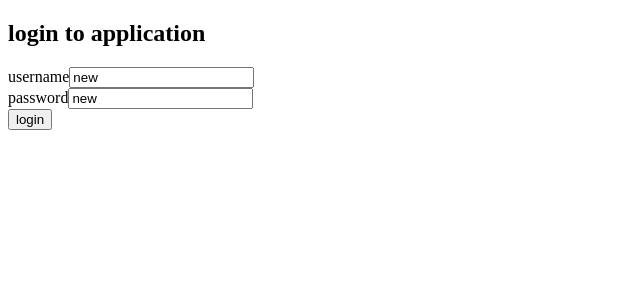
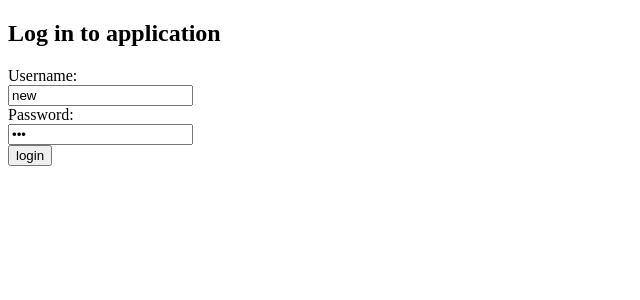
Before and after one commit to larstila/Part7, a React (Create React App) app in the folder bloglist-extension/bloglist-extension-frontend/: page / in a window 1280 px wide. Both pictures are taken after a click on the button "logout". Shown: the top 300 px of the page, without its empty margins (0-640 px from the left). Built offline with nearby package versions, Linux system fonts and the light colour scheme; no server answers.

Commit message:
Added LoginPage and Login components

```diff
--- a/bloglist-extension/bloglist-extension-frontend/src/App.js
+++ b/bloglist-extension/bloglist-extension-frontend/src/App.js
@@ -2,68 +2,27 @@ import React, { useState, useEffect } from 'react'
 import BlogList from './components/BlogList'
 import Notification from './components/Notification'
 import { useSelector, useDispatch } from 'react-redux'
+
 import { setNotification } from './reducers/notificationReducer'
 import {getUser, login, logout} from './reducers/userReducer'
+import LoginPage from './components/LoginPage'
 
 const App = () => {
-
-  const [username, setUsername] = useState('new')
-  const [password, setPassword] = useState('new')
-
   const dispatch = useDispatch()
-
   useEffect(() => {
     dispatch(getUser)
   }, [dispatch])
 
   const user = useSelector(state => state.user)
 
-  const handleLogin = async (event) => {
-    event.preventDefault()
-    try {
-      dispatch(login(username, password))
-      setUsername('')
-      setPassword('')
-      dispatch(setNotification(`${user.name} welcome back!`, 'success', 5))
-
-    } catch(exception) {
-     dispatch(setNotification('wrong username/password', 'error', 5))
-    }
-  }
-
 
   const handleLogout = () => {
-
     dispatch(logout())
   }
 
   if ( !user ) {
     return (
-      <div>
-        <h2>login to application</h2>
-
-        <Notification />
-
-        <form onSubmit={handleLogin}>
-          <div>
-            username
-            <input
-              id='username'
-              value={username}
-              onChange={({ target }) => setUsername(target.value)}
-            />
-          </div>
-          <div>
-            password
-            <input
-              id='password'
-              value={password}
-              onChange={({ target }) => setPassword(target.value)}
-            />
-          </div>
-          <button id='login'>login</button>
-        </form>
-      </div>
+        <LoginPage />
     )
   }
 
--- a/bloglist-extension/bloglist-extension-frontend/src/components/Login.js
+++ b/bloglist-extension/bloglist-extension-frontend/src/components/Login.js
@@ -1,59 +1,34 @@
 import React, { useState } from 'react'
+import { useSelector, useDispatch } from 'react-redux'
 import './components.css'
-import loginService from '../services/login'
-import blogService from '../services/blogs'
 import PropTypes from 'prop-types'
+import {getUser, login, logout} from './../reducers/userReducer'
+import { setNotification } from './../reducers/notificationReducer'
 
-const Login = ({ setUser,  notification }) => {
-  const [username, setUsername] = useState('')
-  const [password, setPassword] = useState('')
 
+const Login = ( ) => {
+  const [username, setUsername] = useState('new')
+  const [password, setPassword] = useState('new')
+  const dispatch = useDispatch()
+  const user = useSelector(state => state.user)
 
   const handleLogin = async (event) => {
     event.preventDefault()
     try {
-      const user = await loginService.login({ username, password })
-      blogService.setToken(user.token)
-      window.localStorage.setItem('loggedBlogappUser', JSON.stringify(user))
+      dispatch(login(username, password))
       setUsername('')
       setPassword('')
+      dispatch(setNotification(`${user.name} welcome back!`, 'success', 5))
 
-      notification('Login was succesfull', false)
-      setUser(user)
-    } catch (expection) {
-      notification('wrong username or password', true)
+    } catch(exception) {
+     dispatch(setNotification('wrong username/password', 'error', 5))
     }
   }
-  return (
-    <div>
-      <h2>login to application</h2>
-
-      <form onSubmit={handleLogin}>
-        <div>
-          username
-          <input
-            id='username'
-            value={username}
-            onChange={({ target }) => setUsername(target.value)}
-          />
-        </div>
-        <div>
-          password
-          <input
-            id='password'
-            value={password}
-            onChange={({ target }) => setPassword(target.value)}
-          />
-        </div>
-        <button id='login'>login</button>
-      </form>
-    </div>
-  )
 
   return (
     <div>
       <form name="column" onSubmit={handleLogin}>
-        <div>
+        <div className="username">
           Username:{' '}
           <input
             className="flex"
@@ -64,7 +39,7 @@ const Login = ({ setUser,  notification }) => {
             onChange={({ target }) => setUsername(target.value)}
           />
         </div>
-        <div>
+        <div className="password">
           Password:{' '}
           <input
             className="flex"
@@ -81,9 +56,4 @@ const Login = ({ setUser,  notification }) => {
   )
 }
 
-Login.propTypes = {
-  setUser: PropTypes.func.isRequired,
-  notification: PropTypes.func.isRequired,
-}
-
 export default Login
--- /dev/null
+++ b/bloglist-extension/bloglist-extension-frontend/src/components/LoginPage.js
@@ -0,0 +1,15 @@
+import React from 'react'
+import Login from './Login'
+import Notification from './Notification'
+
+const LoginPage = () => {
+    return (
+    <div>
+        <h2>Log in to application</h2>
+        <Notification/>
+        <Login/>
+    </div>
+    )
+}
+
+export default LoginPage
```
